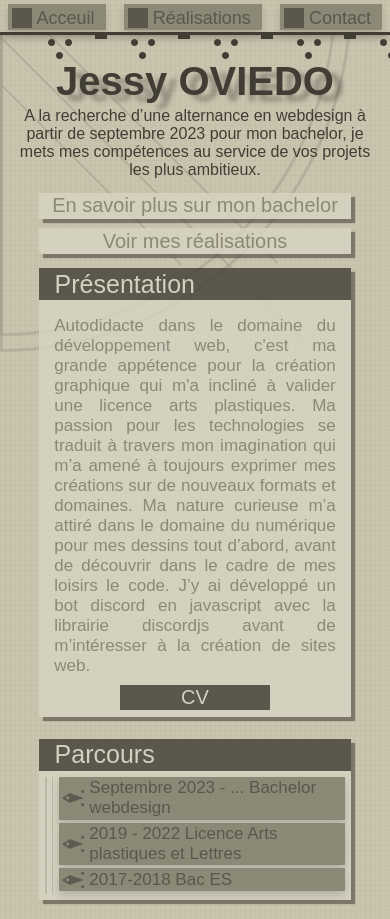
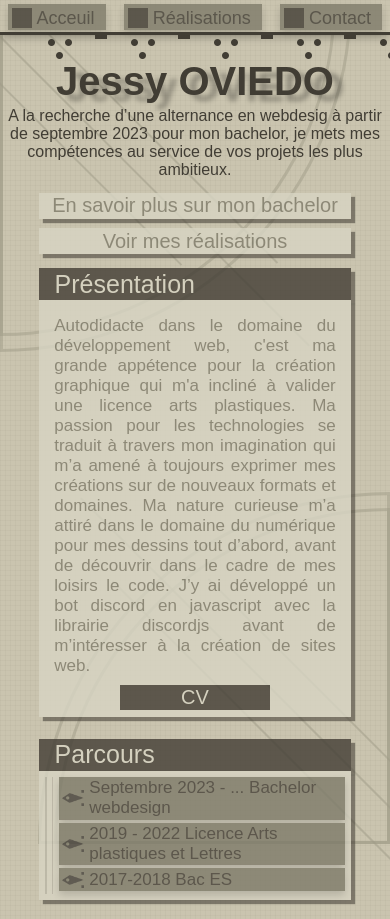
Before and after one commit to Jess-Drack/CV, a plain HTML site: page index.html in a window 390 px wide. Shown: the top 919 px of the page. Drawn offline with Linux system fonts and the light colour scheme.

Commit message:
Add files via upload

```diff
--- a/index.html
+++ b/index.html
@@ -39,7 +39,7 @@
         <section id="intro">
             <h1>Jessy OVIEDO</h1>
 
-            <p class="desc">A la recherche d’une alternance en webdesign à partir de septembre 2023 pour mon bachelor, je mets mes compétences au service de vos projets les plus ambitieux.</p>
+            <p class="desc">A la recherche d’une alternance en webdesig à partir de septembre 2023 pour mon bachelor, je mets mes compétences au service de vos projets les plus ambitieux.</p>
 
             <div class="menu">
                 <a href="https://www.mydigitalschool.com/bachelor-webdesign" target="_blank" class="choice_menu">En savoir plus sur mon bachelor</a>
@@ -174,6 +174,12 @@
         </section>
     </main>
 
+    <div class="circle_droit"></div>
+    <div class="circle2_droit"></div>
+    <div class="traitPetit_droit"></div>
+    <div class="trait_droit"></div>
+    <div class="traitPetit_bas"></div>
+
     <footer>
         <section id="footer">
             <div class="deco_barre_footer"></div>
--- a/styles.css
+++ b/styles.css
@@ -62,6 +62,63 @@ p{
 .bas{
     left: -63%;
     width: 108.5%;
+}
+
+.circle_droit{
+    width: 40rem;
+    height: 40rem;
+    border-radius: 40rem 0 0 0;
+    color: rgba(160, 155, 136, 0.5);
+    border: solid;
+    position: fixed;
+    z-index: -1;
+    right: 0;
+    bottom: 0;
+}
+
+.circle2_droit{
+    width: 42rem;
+    height: 42rem;
+    border-radius: 42rem 0 0 0;
+    color: rgba(160, 155, 136, 0.5);
+    border: solid;
+    position: fixed;
+    z-index: -1;
+    right: 0;
+    bottom: 0;
+}
+
+.trait_droit {
+    width: 120%;
+    height: 2px;
+    position: fixed;
+    right: -64%;
+    background-color: rgba(160, 155, 136, 0.5);
+    transform: rotate(45deg);
+    z-index: -1;
+    bottom: 0;
+}
+
+.traitPetit_bas {
+    width: 108.5%;
+    z-index: -1;
+    height: 2px;
+    position: fixed;
+    right: -63%;
+    background-color: rgba(160, 155, 136, 0.5);
+    transform: rotate(45deg);
+    bottom: 0;
+}
+
+.traitPetit_droit {
+    width: 105%;
+    z-index: -1;
+    height: 2px;
+    position: fixed;
+    right: -52%;
+    background-color: rgba(160, 155, 136, 0.5);
+    transform: rotate(45deg);
+    bottom: 0;
 }
 
 .lien{
@@ -572,6 +629,33 @@ footer{
         width: 191.5%;
     }
 
+    .circle_droit{
+        width: 21rem;
+        height: 21rem;
+        border-radius: 21rem 0 0 0;
+    }
+
+    .circle2_droit{
+        width: 22rem;
+        height: 22rem;
+        border-radius: 22rem 0 0 0;
+    }
+
+    .trait_droit {
+        width: 250%;
+        right: -134%;
+    }
+
+    .traitPetit_bas {
+        width: 191.5%;
+        right: -117%;
+    }
+
+    .traitPetit_droit {
+        width: 190%;
+        right: -91%;
+    }
+
     .onglet_header{
         padding-top: 1%;
     }
```
